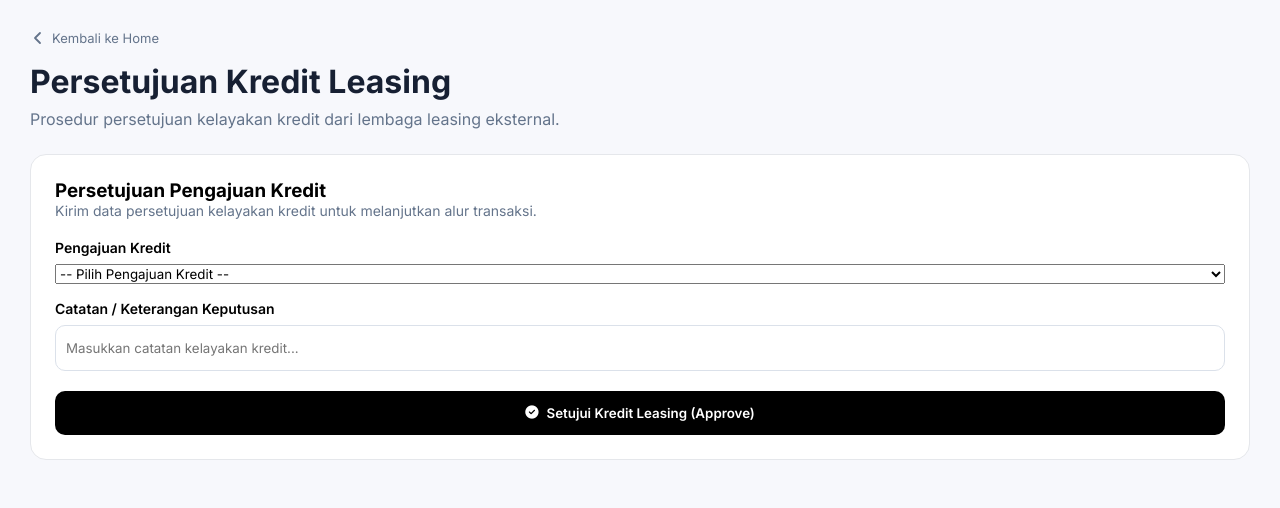
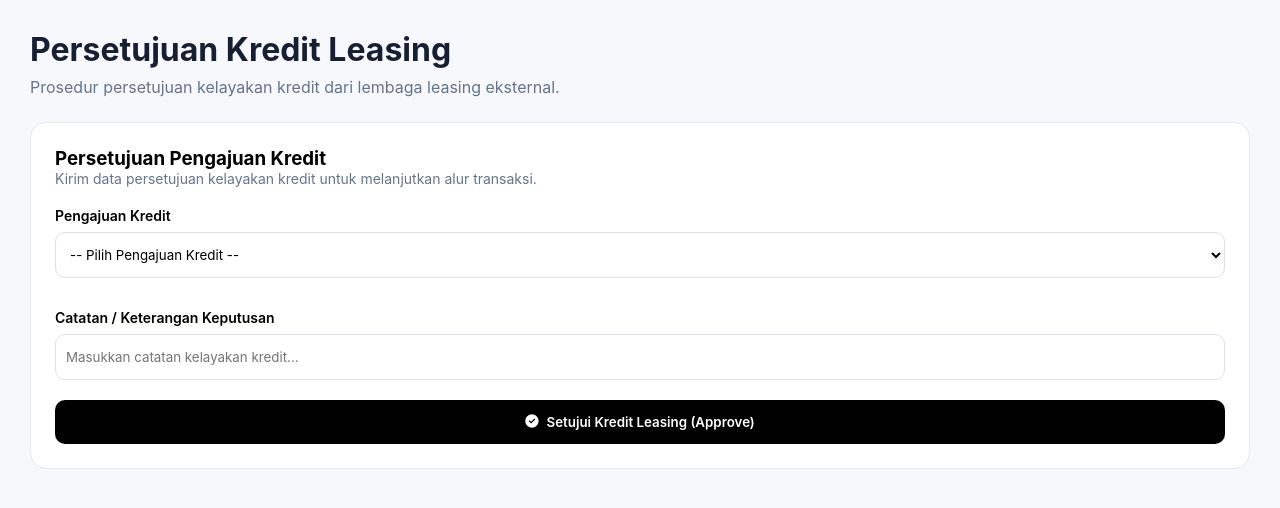
Before and after one commit to valtzyy/RBPL-Project-SI-E, a PHP site: page /app/views/credit/form_approval.php in a window 1280 px wide. Shown: the top 508 px of the page. Run offline with PHP 8.4, Linux system fonts and the light colour scheme; the template is opened without the code that fills it, so the values that code supplies are empty.

Commit message:
upload file form_approval

```diff
--- a/app/views/credit/form_approval.php
+++ b/app/views/credit/form_approval.php
@@ -1,15 +1,3 @@
-<!DOCTYPE html>
-<html lang="id">
-<head>
-    <meta charset="UTF-8">
-    <meta name="viewport" content="width=device-width, initial-scale=1.0">
-    <title>Persetujuan Kredit Leasing</title>
-    <!-- Google Fonts: Inter -->
-    <link rel="preconnect" href="https://fonts.googleapis.com">
-    <link rel="preconnect" href="https://fonts.gstatic.com" crossorigin>
-    <link href="https://fonts.googleapis.com/css2?family=Inter:wght@300;400;500;600;700&display=swap" rel="stylesheet">
-
-    <!-- Link to the styling template -->
 <link rel="stylesheet" href="/css/upload-document.css">
 <link rel="stylesheet" href="https://cdnjs.cloudflare.com/ajax/libs/font-awesome/6.5.2/css/all.min.css">
 
@@ -31,20 +19,10 @@
         border: 1px solid #fca5a5;
     }
 </style>
-</head>
-<body>
 
 <div class="container">
 
     <div class="page-header">
-        <!-- Tombol Kembali ke Home (selalu tampil) -->
-        <a href="/" style="display:inline-flex; align-items:center; gap:6px; font-size:13px; color:#64748b; margin-bottom:16px; text-decoration:none;" onmouseover="this.style.color='#172033'" onmouseout="this.style.color='#64748b'">
-            <svg width="16" height="16" viewBox="0 0 16 16" fill="none">
-                <path d="M10 3L5 8l5 5" stroke="currentColor" stroke-width="1.8"
-                    stroke-linecap="round" stroke-linejoin="round"/>
-            </svg>
-            Kembali ke Home
-        </a>
         <h1>Persetujuan Kredit Leasing</h1>
         <p>Prosedur persetujuan kelayakan kredit dari lembaga leasing eksternal.</p>
     </div>
@@ -63,7 +41,7 @@
                     <div class="form-grid">
                         <div class="form-group" style="grid-column: span 2;">
                             <label for="id_kredit">Pengajuan Kredit</label>
-                            <select id="id_kredit" required>
+                            <select id="id_kredit" required style="height: 46px; border: 1px solid #dbe1ea; border-radius: 10px; padding: 10px; background: white;">
                                 <option value="" disabled selected>-- Pilih Pengajuan Kredit --</option>
                                 <?php foreach ($submittedApps as $app): ?>
                                 <option value="<?= $app['id'] ?>">
@@ -76,7 +54,7 @@
                             </select>
                         </div>
 
-                        <div class="form-group" style="grid-column: span 2;">
+                        <div class="form-group" style="grid-column: span 2; margin-top: 15px;">
                             <label for="catatan">Catatan / Keterangan Keputusan</label>
                             <input type="text" id="catatan" placeholder="Masukkan catatan kelayakan kredit..." required>
                         </div>
@@ -102,6 +80,3 @@
 
 <!-- Script -->
 <script src="/js/form-approval.js"></script>
-
-</body>
-</html>
```
Also changed, not shown: database/migrations/037_add_signed_contract_type_to_credit_documents.php (added), 2 other files. Lines whose indentation alone changed are shown as unchanged.
